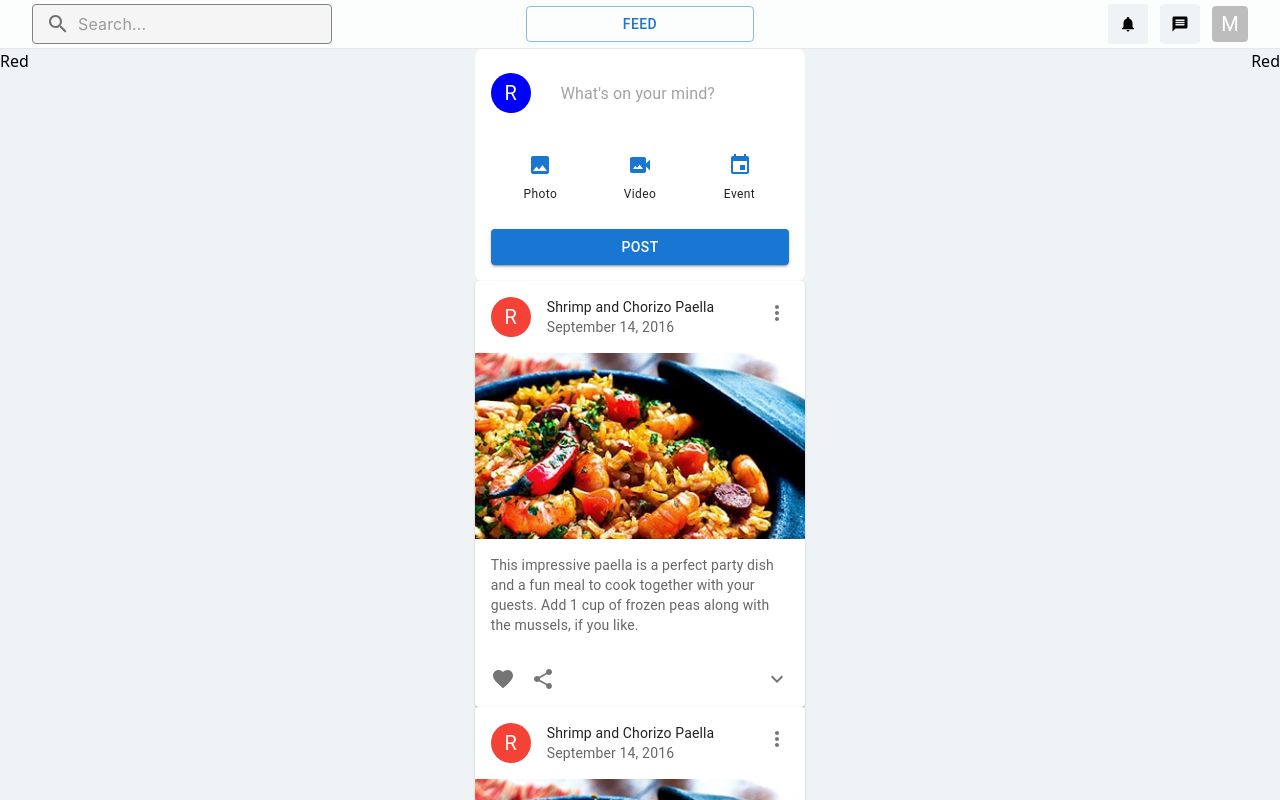
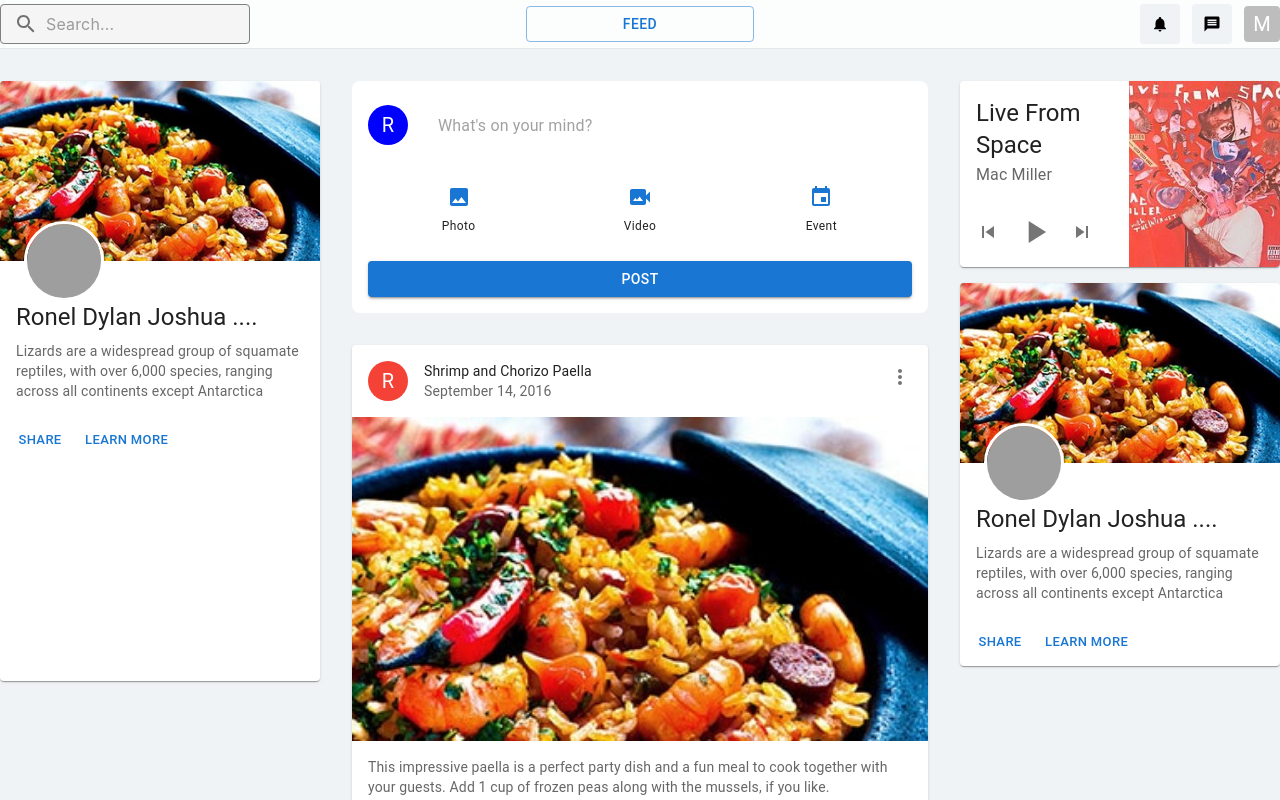
Before and after one commit to amtw123456/Link, a React (Create React App) app in the folder link-frontend/: page /homepage in a window 1280 px wide. Shown: the top 800 px of the page. Built offline with nearby package versions, Linux system fonts and the light colour scheme; grey boxes are pictures that could not be loaded; the HTML template or start-up script is replaced by a standard one.

Commit message:
chore: refactored code

```diff
--- a/link-frontend/src/components/NavBar/NavBar.tsx
+++ b/link-frontend/src/components/NavBar/NavBar.tsx
@@ -12,7 +12,7 @@ const AppBar = () => {
 
     return (
         <nav className="sticky top-0 left-0 w-full z-50 py-1 bg-white border-b backdrop-blur-lg bg-opacity-80">
-            <div className="px-6 sm:px-6 lg:px-8">
+            <div className="mx-auto max-w-7xl">
                 <div className="relative flex items-center justify-between">
                     {/* Left: SearchBar */}
                     <div className="flex items-center w-1/3">
--- a/link-frontend/src/components/NavBar/base/SearchBar.tsx
+++ b/link-frontend/src/components/NavBar/base/SearchBar.tsx
@@ -10,7 +10,7 @@ export default function SearchBar() {
                 placeholder="Search..."
                 size="small" // Use "small" to reduce height
                 sx={{
-                    width: '300px', // Set a specific width, adjust as needed
+                    width: '250px', // Set a specific width, adjust as needed
                     backgroundColor: '#f5f5f5',
                     borderRadius: 1,
                     '& .MuiOutlinedInput-root': {
--- a/link-frontend/src/pages/homepage/Homepage.tsx
+++ b/link-frontend/src/pages/homepage/Homepage.tsx
@@ -3,17 +3,19 @@ import { useState, ChangeEvent, FormEvent } from 'react';
 import AppBar from '../../components/NavBar/NavBar';
 import RecipeReviewCard from '../../components/PostCard/PostCard';
 import Post from '../../components/Post/Post';
-
+import ProfileCard from '../../components/ProfileCard/ProfileCard';
+import MediaControlCard from '../../components/MediaControlCard/MediaControlCard'
 
 const Homepage = () => {
     return (
         <>
             <AppBar />
-            <div className="flex justify-center">
-                <div className="w-1/3 flex justify-start">
-                    Red
+            <div className="mx-auto max-w-7xl flex justify-center">
+                <div className='flex flex-row mt-8'>
+                    <div className="w-1/4 flex justify-start">
+                        <ProfileCard />
                     </div>
-                <div className="w-1/3 flex flex-col justify-center items-center px-12">
+                    <div className="w-2/4 flex flex-col justify-center items-center px-8 space-y-8">
                         <Post />
                         <RecipeReviewCard />
                         <RecipeReviewCard />
@@ -21,8 +23,12 @@ const Homepage = () => {
                         <RecipeReviewCard />
                         <RecipeReviewCard />
                     </div>
-                <div className="w-1/3 flex justify-end">
-                    Red
+                    <div className="w-1/4 flex justify-end">
+                        <div className='flex flex-col space-y-4'>
+                            <MediaControlCard />
+                            <ProfileCard />
+                        </div>
+                    </div>
                 </div>
             </div>
 
```
Lines whose indentation alone changed are shown as unchanged.
